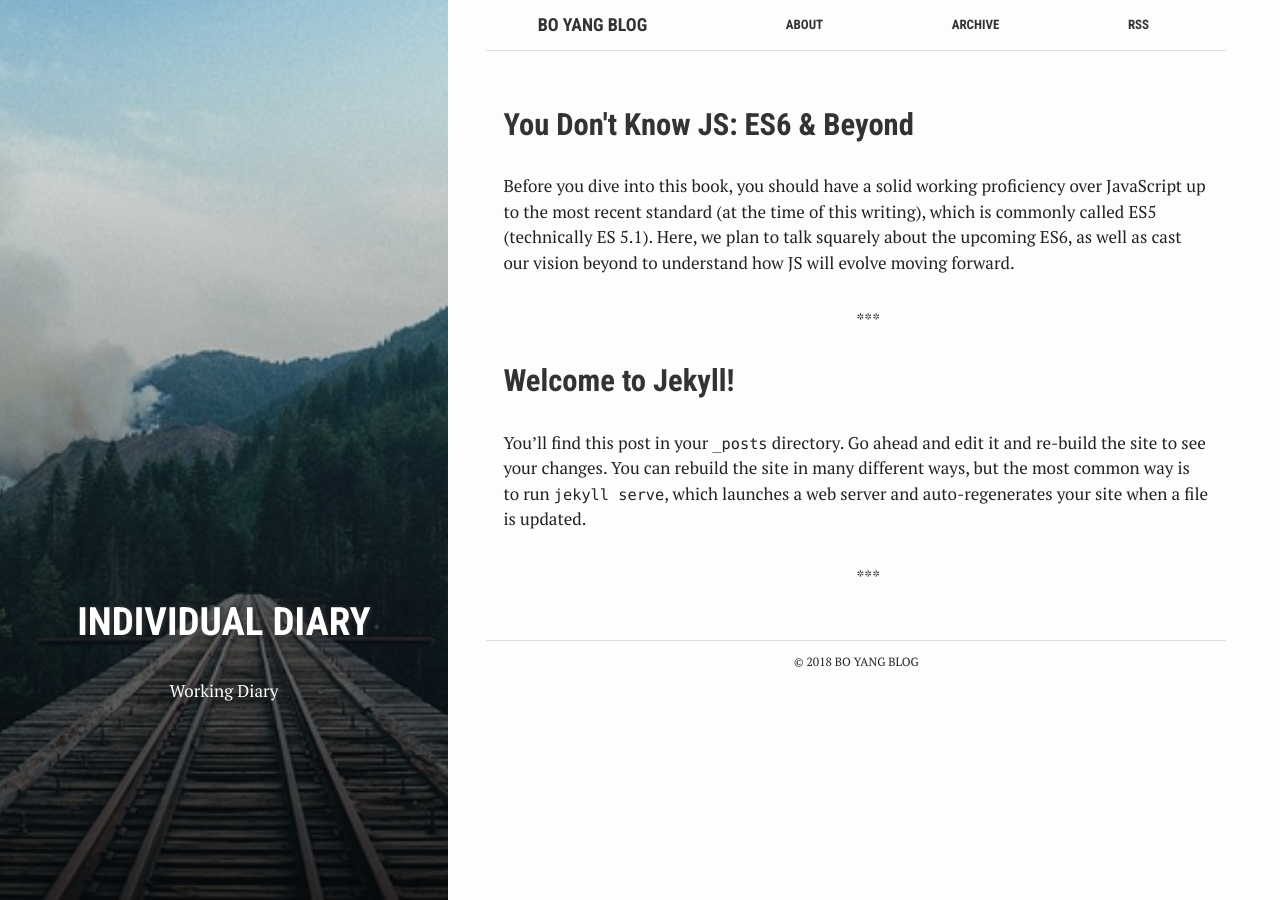
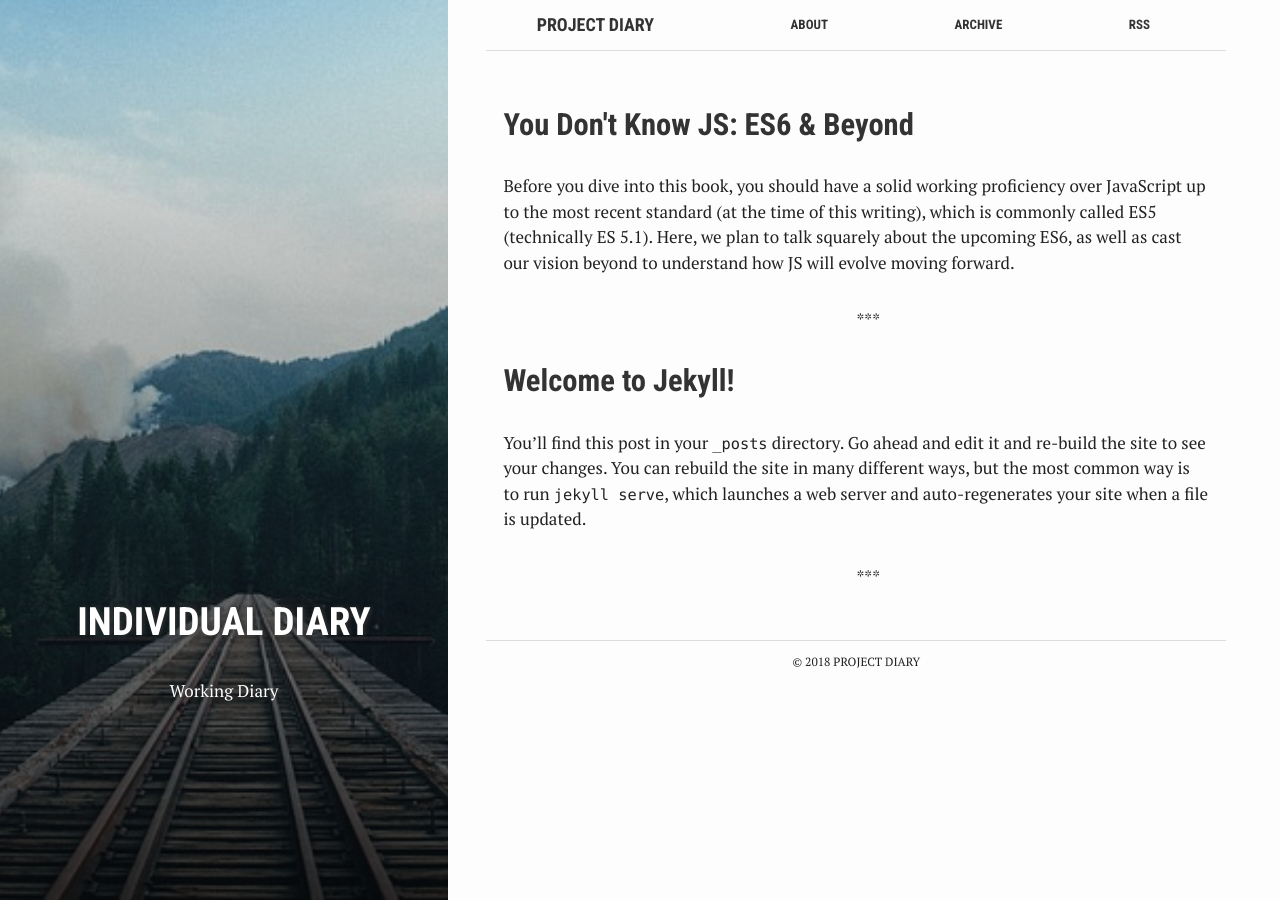
Before and after one commit to yuer0502/karen.github.io, a Jekyll site: the page built from index.html, in a window 1280 px wide. Built offline with Jekyll 4.4.1, drawn with Linux system fonts in a browser that asks for light colours.

Commit message:
Update _config.yml

```diff
--- a/_config.yml
+++ b/_config.yml
@@ -6,7 +6,7 @@
 # 'jekyll serve'. If you change this file, please restart the server process.
 
 # Site settings
-title: Bo Yang Blog
+title: Project Diary
 email: bo9yang@gmail.com
 description: > # this means to ignore newlines until "baseurl:"
   不忘初心
```
